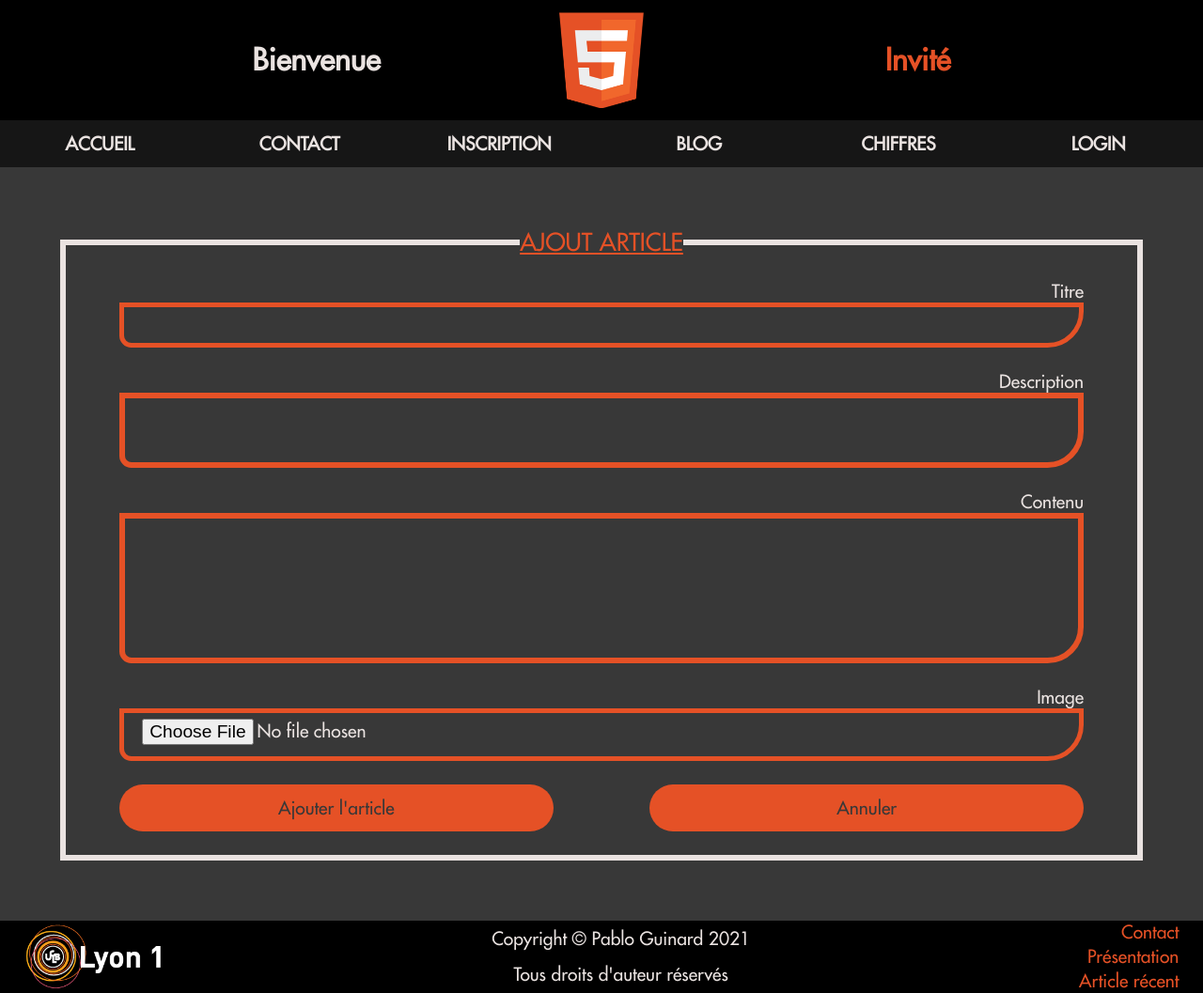
After one commit to louischarnay/IUT-PHP-init, a PHP site: page /ajoutArticle.php in a window 1280 px wide. The commit adds this page. Shown: the whole page at 94% size. Run offline with PHP 8.4, Linux system fonts and the light colour scheme.

Commit message:
ajout page formulaire + database

```diff
--- /dev/null
+++ b/ajoutArticle.php
@@ -0,0 +1,43 @@
+<?php session_start()?>
+<!DOCTYPE html>
+<html lang="fr">
+<head>
+    <meta charset="utf-8">
+    <meta name="viewport" content="width=device-width, initial-scale=1.8">
+    <title>ajoutarticle</title>
+    <link rel="stylesheet" href="css/style.css">
+    <link rel="stylesheet" href="https://unpkg.com/aos@next/dist/aos.css" />
+</head>
+<body>
+<?php include 'modules/banner.php'?>
+<?php include 'modules/header.php'?>
+<main>
+    <section id="formAjout">
+        <form>
+            <fieldset>
+                <legend>AJOUT ARTICLE</legend>
+                <div id="formulaireAjout">
+                    <label for="titreArticle" class="inFormAjout">Titre</label>
+                    <input type="text" name="titreArticle" id="titreArticle" required="required" class="inFormAjout">
+                    <label for="descriptionArticle" class="inFormAjout">Description</label>
+                    <textarea name="descriptionArticle" maxlength="255" id="descriptionArticle" required="required" class="inFormAjout"></textarea>
+                    <label for="contenuArticle" class="inFormAjout">Contenu</label>
+                    <textarea name="contenuArticle" id="contenuArticle" required="required" class="inFormAjout"></textarea>
+                    <label for="imageArticle" class="inFormAjout">Image</label>
+                    <input type="file" name="imageArticle" id="imageArticle" required="required" class="inFormAjout" accept="image/png">
+                    <div id="divButtons" class="inFormAjout">
+                        <button class="envoyerContact" type="submit">Ajouter l'article</button>
+                        <button class="effacerContact" type="reset">Annuler</button>
+                    </div>
+                </div>
+            </fieldset>
+        </form>
+    </section>
+</main>
+<?php include 'modules/footer.php'?>
+<script src="https://unpkg.com/aos@next/dist/aos.js"></script>
+<script>
+    AOS.init();
+</script>
+</body>
+</html>
--- a/articles/nintendo-could-add-game-boy-game-boy-color.php
+++ b/articles/nintendo-could-add-game-boy-game-boy-color.php
@@ -16,7 +16,7 @@
         <article>
             <section class="title-group">
                 <h1 data-aos="fade-down" data-aos-duration="1000" data-aos-easing="ease-out">NINTENDO COULD ADD GAME BOY, GAME BOY COLOR TITLES<br> TO SWITCH ONLINE SERVICE 'REALLY SOON'</h1>
-                <h2 data-aos="slide-right" data-aos-duration="1000" data-aos-easing="ease-out">Adding even more value to Nintendo Switch&nbsp;Online</h2>
+                <h2 data-aos="slide-right" data-aos-duration="1000" data-aos-easing="ease-out">Adding even more value to Nintendo Switch Online</h2>
                 <div id="auteur">
                     <em>
                         By <a href="#" >Shawn Knight</a>
--- a/css/style.css
+++ b/css/style.css
@@ -916,6 +916,23 @@ input#ville:focus~#labelVille{
     grid-row: 27;
 }
 
+#formAjout{
+    width: 90%;
+    margin: 5vw 5% 0 5%;
+}
+
+#formulaireAjout{
+    display: grid;
+    grid-template-rows: 3rem 3rem 3rem 5rem 3rem 10rem 3rem 3.5rem;
+    grid-template-columns: 5% 90% 5%;
+    width: 100%;
+    align-items: end;
+}
+
+.inFormAjout{
+    grid-column: 2;
+}
+
 @media (max-width: 575px) {
 
     footer p, footer a, nav ul li a, .pBlog{
```
Also changed, not shown: sqlite/database.db.
